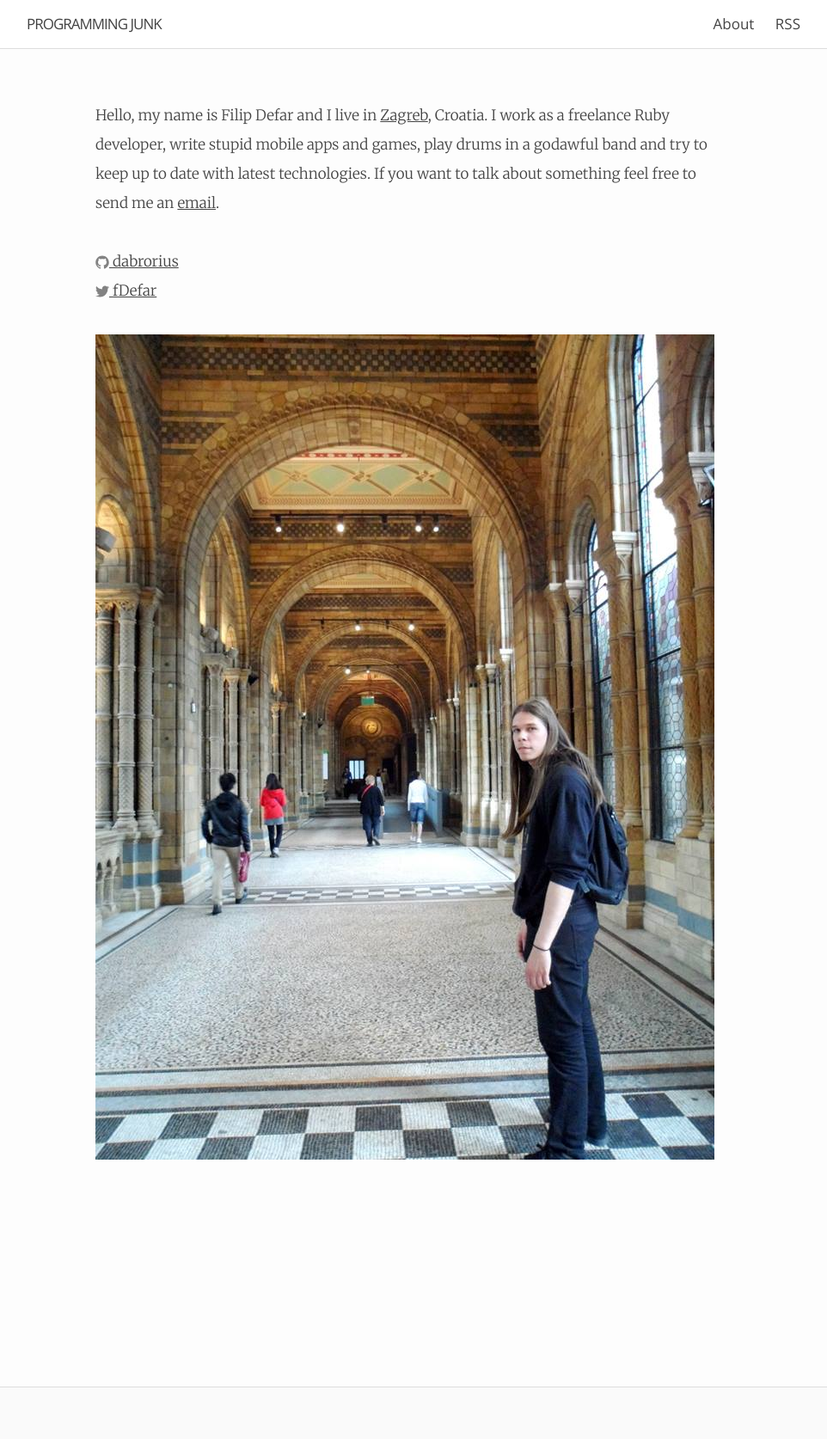
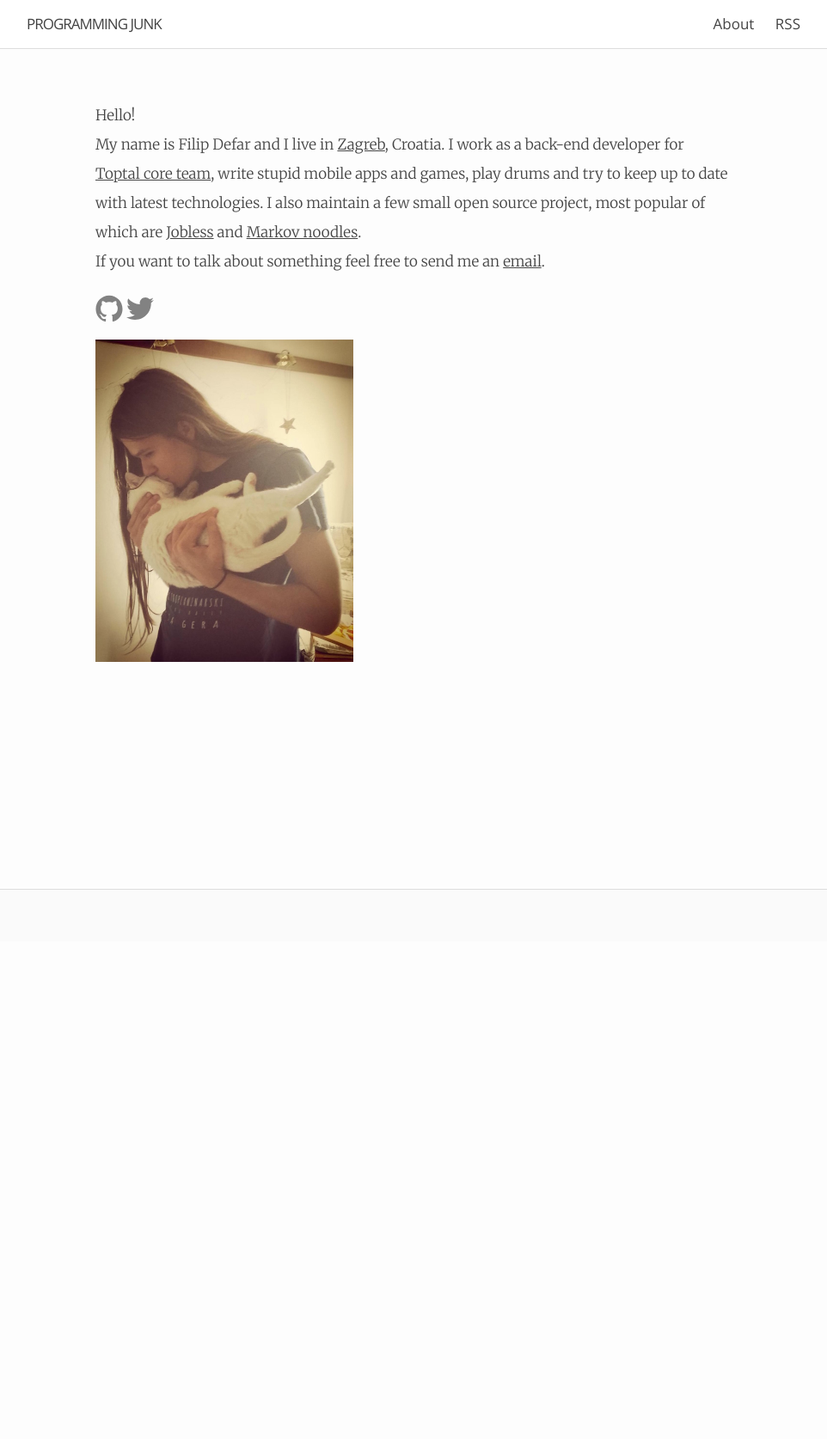
Before and after one commit to dabrorius/dabrorius.github.io, a Jekyll site: the page built from about.html, in a window 1280 px wide. Shown: the whole page at 86% size, without its empty margins (159-1121 px from the left). Built offline with Jekyll 4.4.1, drawn with Linux system fonts in a browser that asks for light colours; after the commit the page ends 1095 px from its top, so only the background shows below that.

Commit message:
New about me page

```diff
--- a/_sass/_base.scss
+++ b/_sass/_base.scss
@@ -8,7 +8,13 @@
     padding: 0;
 }
 
+#social-icons {
+  margin: 20px 0;
+}
 
+#selfie {
+  width: 300px;
+}
 
 /**
  * Basic styling
@@ -25,7 +31,7 @@
 
 
 h1, h2, h3, h4, h5, h6 {
-    font-family: "Open Sans";
+    font-family: "Open Sans", "Helvetica";
     font-weight: 600;
     color: #2771b5;
     text-align: center;
@@ -156,7 +162,7 @@
   }
 
   padding: 0 2em;
-  font-family: "Open Sans";
+  font-family: "Open Sans", "Helvetica";
   background-color: #ffffff;
   border-bottom: 1px solid #ddd;
   img {
@@ -260,8 +266,8 @@
 
     > svg {
         display: inline-block;
-        width: 16px;
-        height: 16px;
+        width: 32px;
+        height: 32px;
         vertical-align: middle;
 
         path {
--- a/about.html
+++ b/about.html
@@ -4,38 +4,17 @@
 permalink: /about/
 ---
 
-Hello, my name is Filip Defar and I live in <a href="http://en.wikipedia.org/wiki/Zagreb">Zagreb</a>, Croatia.
-I work as a freelance Ruby developer, write stupid mobile apps and games, play drums in a godawful band and try to keep up to date with latest technologies. If you want to talk about something
+Hello!</br>
+My name is Filip Defar and I live in <a href="http://en.wikipedia.org/wiki/Zagreb">Zagreb</a>, Croatia.
+I work as a back-end developer for <a href="https://www.toptal.com/careers" target="_blank">Toptal core team</a>, write stupid mobile apps and games, play drums and try to keep up to date with latest technologies.
+I also maintain a few small open source project, most popular of which are <a href="https://github.com/dabrorius/jobless" target="_blank">Jobless</a> and <a href="https://github.com/dabrorius/markov-noodles" target="_blank">Markov noodles</a>.
+</br>If you want to talk about something
 feel free to send me an <a href="mailto:filip.defar@gmail.com">email</a>.
 
-<ul class="social-media-list">
-{% if site.github_username %}
-<li>
-  <a href="https://github.com/{{ site.github_username }}">
-    <span class="icon  icon--github">
-      <svg viewBox="0 0 16 16">
-        <path fill="#828282" d="M7.999,0.431c-4.285,0-7.76,3.474-7.76,7.761 c0,3.428,2.223,6.337,5.307,7.363c0.388,0.071,0.53-0.168,0.53-0.374c0-0.184-0.007-0.672-0.01-1.32 c-2.159,0.469-2.614-1.04-2.614-1.04c-0.353-0.896-0.862-1.135-0.862-1.135c-0.705-0.481,0.053-0.472,0.053-0.472 c0.779,0.055,1.189,0.8,1.189,0.8c0.692,1.186,1.816,0.843,2.258,0.645c0.071-0.502,0.271-0.843,0.493-1.037 C4.86,11.425,3.049,10.76,3.049,7.786c0-0.847,0.302-1.54,0.799-2.082C3.768,5.507,3.501,4.718,3.924,3.65 c0,0,0.652-0.209,2.134,0.796C6.677,4.273,7.34,4.187,8,4.184c0.659,0.003,1.323,0.089,1.943,0.261 c1.482-1.004,2.132-0.796,2.132-0.796c0.423,1.068,0.157,1.857,0.077,2.054c0.497,0.542,0.798,1.235,0.798,2.082 c0,2.981-1.814,3.637-3.543,3.829c0.279,0.24,0.527,0.713,0.527,1.437c0,1.037-0.01,1.874-0.01,2.129 c0,0.208,0.14,0.449,0.534,0.373c3.081-1.028,5.302-3.935,5.302-7.362C15.76,3.906,12.285,0.431,7.999,0.431z"/>
-      </svg>
-    </span>
-
-    <span class="username">{{ site.github_username }}</span>
+<div id="social-icons">
+  <a href="https://github.com/{{ site.github_username }}"><span class="icon  icon--github"><svg viewBox="0 0 16 16"><path fill="#828282" d="M7.999,0.431c-4.285,0-7.76,3.474-7.76,7.761 c0,3.428,2.223,6.337,5.307,7.363c0.388,0.071,0.53-0.168,0.53-0.374c0-0.184-0.007-0.672-0.01-1.32 c-2.159,0.469-2.614-1.04-2.614-1.04c-0.353-0.896-0.862-1.135-0.862-1.135c-0.705-0.481,0.053-0.472,0.053-0.472 c0.779,0.055,1.189,0.8,1.189,0.8c0.692,1.186,1.816,0.843,2.258,0.645c0.071-0.502,0.271-0.843,0.493-1.037 C4.86,11.425,3.049,10.76,3.049,7.786c0-0.847,0.302-1.54,0.799-2.082C3.768,5.507,3.501,4.718,3.924,3.65 c0,0,0.652-0.209,2.134,0.796C6.677,4.273,7.34,4.187,8,4.184c0.659,0.003,1.323,0.089,1.943,0.261 c1.482-1.004,2.132-0.796,2.132-0.796c0.423,1.068,0.157,1.857,0.077,2.054c0.497,0.542,0.798,1.235,0.798,2.082 c0,2.981-1.814,3.637-3.543,3.829c0.279,0.24,0.527,0.713,0.527,1.437c0,1.037-0.01,1.874-0.01,2.129 c0,0.208,0.14,0.449,0.534,0.373c3.081-1.028,5.302-3.935,5.302-7.362C15.76,3.906,12.285,0.431,7.999,0.431z"/></svg></a>
+  <a href="https://twitter.com/{{ site.twitter_username }}"><span class="icon  icon--twitter">
+      <svg viewBox="0 0 16 16"><path fill="#828282" d="M15.969,3.058c-0.586,0.26-1.217,0.436-1.878,0.515c0.675-0.405,1.194-1.045,1.438-1.809c-0.632,0.375-1.332,0.647-2.076,0.793c-0.596-0.636-1.446-1.033-2.387-1.033c-1.806,0-3.27,1.464-3.27,3.27 c0,0.256,0.029,0.506,0.085,0.745C5.163,5.404,2.753,4.102,1.14,2.124C0.859,2.607,0.698,3.168,0.698,3.767 c0,1.134,0.577,2.135,1.455,2.722C1.616,6.472,1.112,6.325,0.671,6.08c0,0.014,0,0.027,0,0.041c0,1.584,1.127,2.906,2.623,3.206 C3.02,9.402,2.731,9.442,2.433,9.442c-0.211,0-0.416-0.021-0.615-0.059c0.416,1.299,1.624,2.245,3.055,2.271 c-1.119,0.877-2.529,1.4-4.061,1.4c-0.264,0-0.524-0.015-0.78-0.046c1.447,0.928,3.166,1.469,5.013,1.469 c6.015,0,9.304-4.983,9.304-9.304c0-0.142-0.003-0.283-0.009-0.423C14.976,4.29,15.531,3.714,15.969,3.058z"/></svg>
   </a>
-</li>
-{% endif %}
-
-{% if site.twitter_username %}
-<li>
-  <a href="https://twitter.com/{{ site.twitter_username }}">
-    <span class="icon  icon--twitter">
-      <svg viewBox="0 0 16 16">
-        <path fill="#828282" d="M15.969,3.058c-0.586,0.26-1.217,0.436-1.878,0.515c0.675-0.405,1.194-1.045,1.438-1.809
-        c-0.632,0.375-1.332,0.647-2.076,0.793c-0.596-0.636-1.446-1.033-2.387-1.033c-1.806,0-3.27,1.464-3.27,3.27 c0,0.256,0.029,0.506,0.085,0.745C5.163,5.404,2.753,4.102,1.14,2.124C0.859,2.607,0.698,3.168,0.698,3.767 c0,1.134,0.577,2.135,1.455,2.722C1.616,6.472,1.112,6.325,0.671,6.08c0,0.014,0,0.027,0,0.041c0,1.584,1.127,2.906,2.623,3.206 C3.02,9.402,2.731,9.442,2.433,9.442c-0.211,0-0.416-0.021-0.615-0.059c0.416,1.299,1.624,2.245,3.055,2.271 c-1.119,0.877-2.529,1.4-4.061,1.4c-0.264,0-0.524-0.015-0.78-0.046c1.447,0.928,3.166,1.469,5.013,1.469 c6.015,0,9.304-4.983,9.304-9.304c0-0.142-0.003-0.283-0.009-0.423C14.976,4.29,15.531,3.714,15.969,3.058z"/>
-      </svg>
-    </span>
-
-    <span class="username">{{ site.twitter_username }}</span>
-  </a>
-</li>
-{% endif %}
-</ul>
-<img src="/images/me.jpg">
+</div>
+<img id="selfie" src="/images/me2.jpg">
```
Also changed, not shown: _layouts/post.html (+0 -16 lines), images/me2.jpg (added), images/mini-me.jpg (added), 1 other file.
